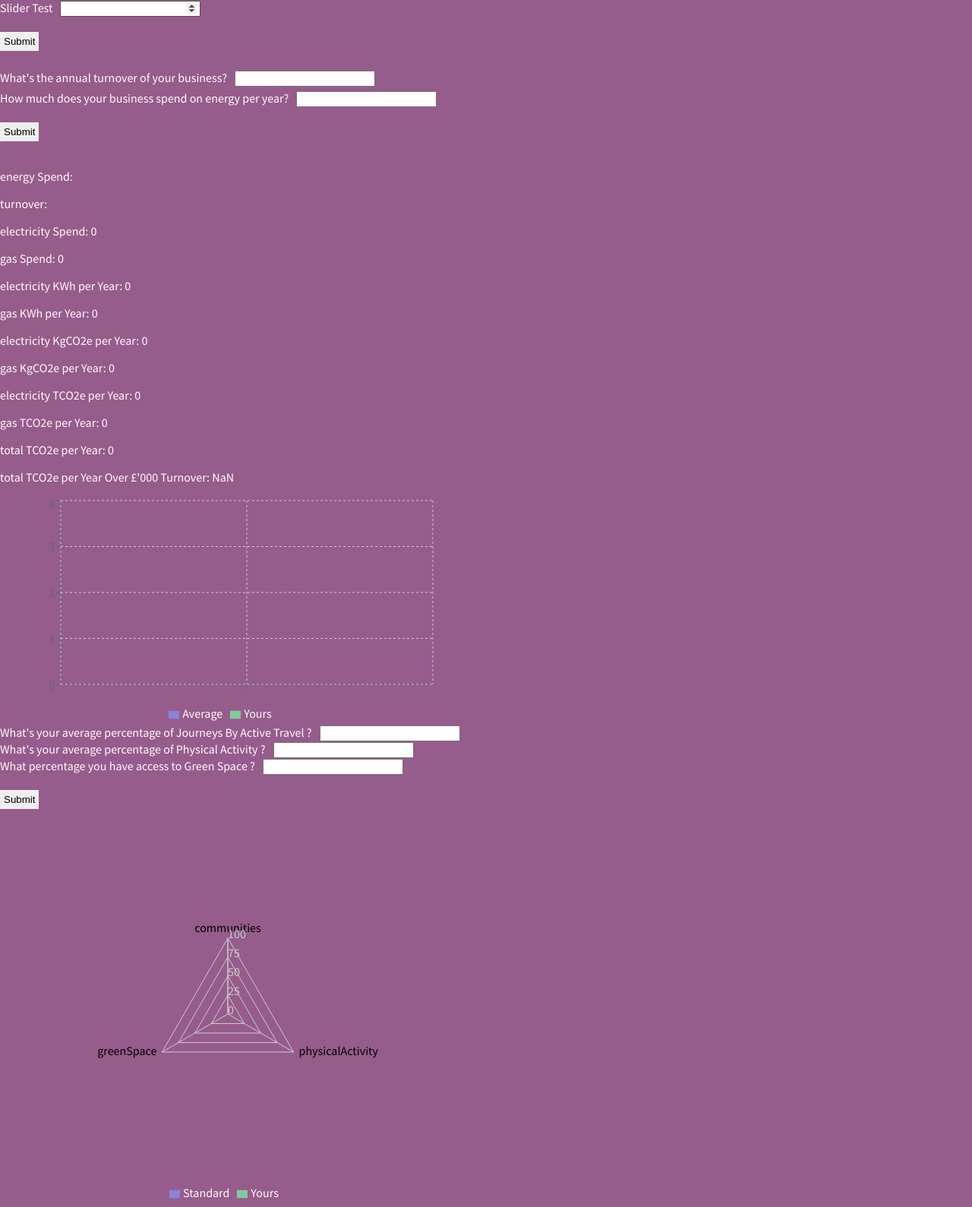
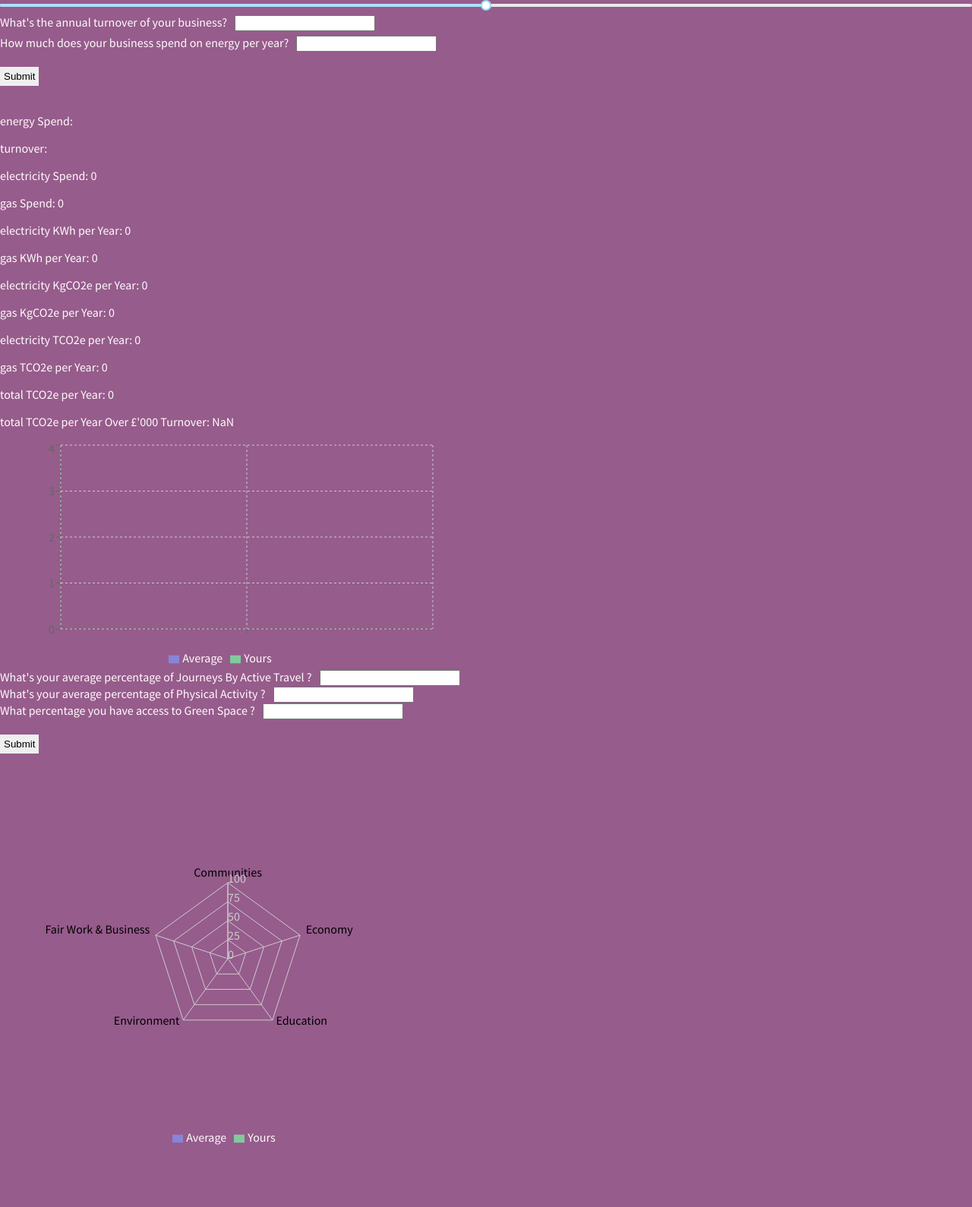
Before and after one commit to rurigrass/beyond-green-test, a React (Create React App) app: page / in a window 1280 px wide. Shown: the whole page at 76% size. After the commit the page ends 1516 px from the top, so only its background shows below. Built offline with nearby package versions, Linux system fonts and the light colour scheme.

Commit message:
radar fixed

```diff
--- a/package.json
+++ b/package.json
@@ -6,10 +6,12 @@
     "chart.js": "^2.7.2",
     "highcharts": "^6.1.1",
     "mocha": "^5.2.0",
+    "rc-slider": "^8.6.1",
     "react": "^16.4.1",
     "react-chartjs-2": "^2.7.4",
     "react-dom": "^16.4.1",
     "react-highcharts": "^16.0.2",
+    "react-input-range": "^1.3.0",
     "react-scripts": "1.1.4",
     "recharts": "^1.1.0"
   },
--- a/src/components/RadarCalculations.js
+++ b/src/components/RadarCalculations.js
@@ -20,7 +20,7 @@ class RadarCalculations extends React.Component {
 
   totalCommunities() {
     var communitiesTotal = 0;
-    for(var i=0; i<3; i++){
+    for(var i=0; i<this.countCommunities(); i++){
       communitiesTotal = communitiesTotal + this.props.communitiesArray[i];
     }
     return communitiesTotal
--- a/src/components/RadarGraphComponent.js
+++ b/src/components/RadarGraphComponent.js
@@ -7,9 +7,11 @@ import {Radar, RadarChart, PolarGrid, Legend,
       super(props);
       this.state = {
         radarGraphData:[
-          { subject: 'communities', A: 0, B: 0, fullMark: 100 },
-          { subject: 'physicalActivity', A: 0, B: 0, fullMark: 100 },
-          { subject: 'greenSpace', A: 0, B: 0, fullMark: 100 },
+          { subject: 'Communities', A: 0, B: 0, fullMark: 100 },
+          { subject: 'Economy', A: 0, B: 0, fullMark: 100 },
+          { subject: 'Education', A: 0, B: 0, fullMark: 100 },
+          { subject: 'Environment', A: 0, B: 0, fullMark: 100 },
+          { subject: 'Fair Work & Business', A: 0, B: 0, fullMark: 100 }
         ]
       }
     }
@@ -18,8 +20,10 @@ import {Radar, RadarChart, PolarGrid, Legend,
       const newState = {
         radarGraphData:[
           { subject: 'Communities', A: 50, B: newProps.communities , fullMark: 100 },
-          { subject: 'Economy', A: 50, B: 50, fullMark: 100 },
-          { subject: 'Education', A: 56, B: 50, fullMark: 100 }
+          { subject: 'Economy', A: 50, B: 30, fullMark: 100 },
+          { subject: 'Education', A: 50, B: 30, fullMark: 100 },
+          { subject: 'Environment', A: 50, B: 30, fullMark: 100 },
+          { subject: 'Fair Work & Business', A: 50, B: 30, fullMark: 100 }
         ]
       }
       this.setState(newState)
@@ -32,7 +36,7 @@ import {Radar, RadarChart, PolarGrid, Legend,
           <PolarGrid />
           <PolarAngleAxis dataKey="subject" />
           <PolarRadiusAxis angle={90} domain={[0, 100]}/>
-          <Radar name="Standard" dataKey="A" stroke="#8884d8" fill="#8884d8" fillOpacity={0.6}/>
+          <Radar name="Average" dataKey="A" stroke="#8884d8" fill="#8884d8" fillOpacity={0.6}/>
           <Radar name="Yours" dataKey="B" stroke="#82ca9d" fill="#82ca9d" fillOpacity={0.6}/>
           <Legend />
         </RadarChart>
--- a/src/components/Slider.js
+++ /dev/null
@@ -1,22 +0,0 @@
-import React from 'react';
-
-const Slider = (props) => {
-
-  function handleSubmit(event){
-    event.preventDefault();
-  }
-
-  return(
-      <form onSubmit={handleSubmit}>
-        <div className='radar-form-queries'>
-          <label htmlFor='active_travel_input'>Slider Test</label>
-          <input type='number' id='active_travel_input'/>
-          <br/>
-        </div>
-        <button type="submit" id="submit" value="submit">Submit</button>
-      </form>
-    )
-
-}
-
-export default Slider;
--- /dev/null
+++ b/src/components/SliderBar.js
@@ -0,0 +1,27 @@
+// import React from 'react';
+// import InputRange from 'react-input-range';
+import React from 'react';
+import Slider from 'rc-slider';
+// We can just import Slider or Range to reduce bundle size
+// import Slider from 'rc-slider/lib/Slider';
+// import Range from 'rc-slider/lib/Range';
+import 'rc-slider/assets/index.css';
+//
+class SliderBar extends React.Component {
+  constructor(props) {
+    super(props);
+
+    this.state = {
+    };
+  }
+
+  render() {
+    return (
+      <div>
+        <Slider min={0} max={100} defaultValue={50} />
+      </div>
+    )
+  }
+}
+
+export default SliderBar
--- a/src/containers/ContainerBox.js
+++ b/src/containers/ContainerBox.js
@@ -1,7 +1,7 @@
 import React from "react";
 import Calculations from '../components/Calculations';
 import FormView from '../components/FormView';
-import Slider from '../components/Slider';
+import SliderBar from '../components/SliderBar';
 
 class ContainerBox extends React.Component {
 
@@ -30,7 +30,7 @@ class ContainerBox extends React.Component {
   render(){
     return(
       <div className='container-box-contents'>
-        <Slider />
+        <SliderBar/>
         <FormView
           handleUserTurnoverInput={this.handleUserTurnoverInput}
           handleUserSpendInput={this.handleUserSpendInput}
--- a/src/containers/RadarContainerBox.js
+++ b/src/containers/RadarContainerBox.js
@@ -19,17 +19,17 @@ class RadarContainerBox extends React.Component {
   }
 
   handleActiveTravelInput(event){
-    const activeTravelInput = parseInt(event.target.active_travel_input.value);
+    const activeTravelInput = parseInt((event.target.active_travel_input.value), 10);
     this.setState({journeysByActiveTravel: activeTravelInput});
   }
 
   handlePhysicalActivityInput(event){
-    const physicalActivityInput = parseInt(event.target.physical_activity_input.value);
+    const physicalActivityInput = parseInt((event.target.physical_activity_input.value), 10);
     this.setState({adultsPhysicalActivity: physicalActivityInput});
   }
 
   handleGreenSpaceInput(event){
-    const greenSpaceInput = parseInt(event.target.green_space_input.value);
+    const greenSpaceInput = parseInt((event.target.green_space_input.value), 10);
     this.setState({accessToGreenSpace: greenSpaceInput});
   }
 
```
Also changed, not shown: 1 other file (tests, documents, lock files or other folders).
